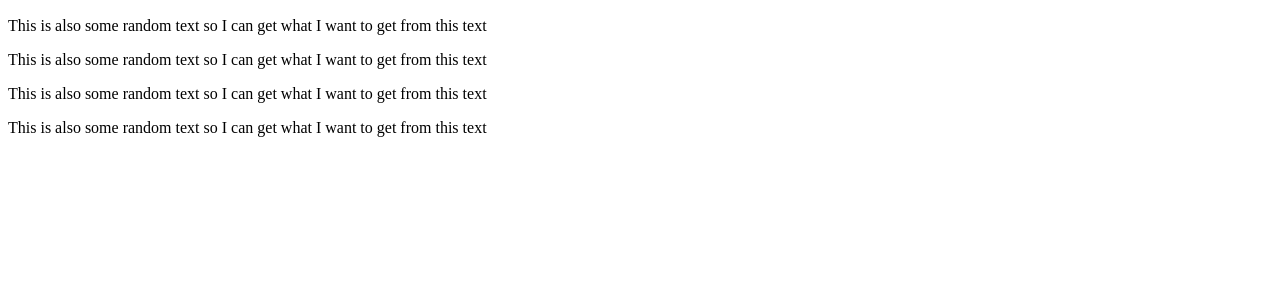
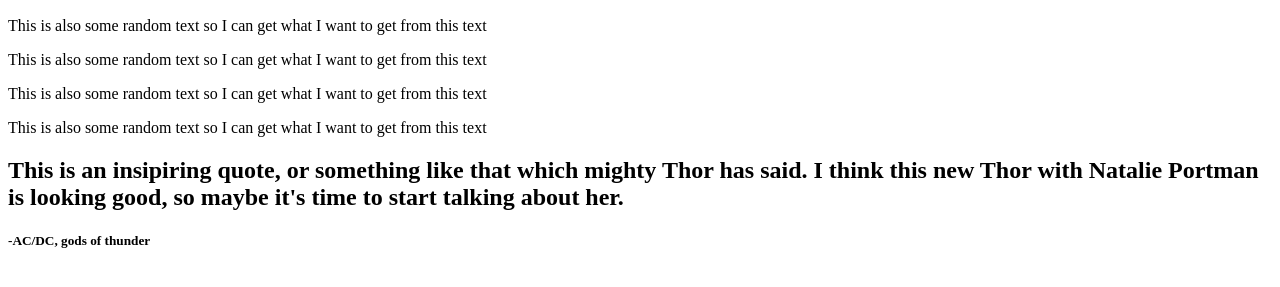
Before and after one commit to toncaaa/landing_first_page, a plain HTML site: page index.html in a window 1280 px wide. Shown: the part 331-618 px from the top of the page. Drawn offline with Linux system fonts and the light colour scheme.

Commit message:
Add another section with the quote

```diff
--- a/index.html
+++ b/index.html
@@ -41,5 +41,12 @@
             <p>This is also some random text so I can get what I want to get from this text</p>
         </div>
     </section>
+    <section class="quote">
+        <div class="container">
+            <h2>This is an insipiring quote, or something like that which mighty Thor has said. I think this new Thor with Natalie Portman is looking good, so maybe it's time to start talking about her.</h2>
+            <h5>-AC/DC, gods of thunder</h5>
+        </div>
+    </section>
+
 </body>
 </html>
```
